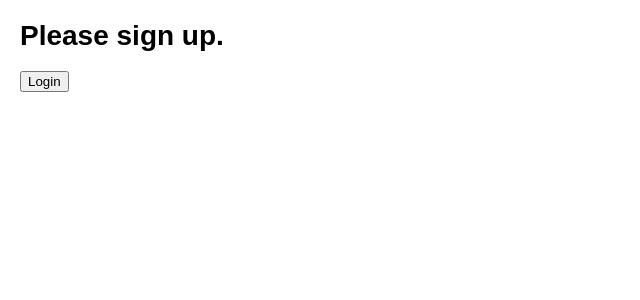
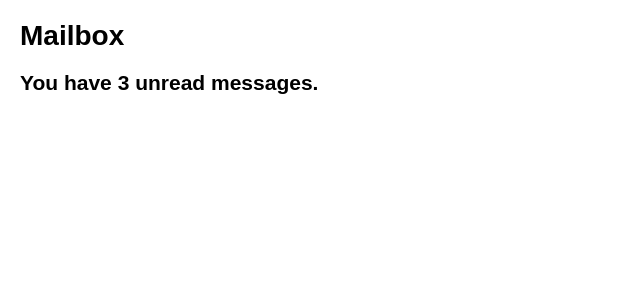
Before and after one commit to Terence625/react-project, a React (Create React App) app: page / in a window 1280 px wide. Shown: the top 300 px of the page, without its empty margins (0-640 px from the left). Built offline with nearby package versions, Linux system fonts and the light colour scheme.

Commit message:
[Wenguang] add Mailbox component in conditional-rendering

```diff
--- /dev/null
+++ b/src/component/conditional-rendering/Mailbox.tsx
@@ -0,0 +1,13 @@
+interface IMailboxProps {
+  unreadMessages: Array<string>;
+}
+
+export default function Mailbox(props: IMailboxProps) {
+  const unreadMessages = props.unreadMessages;
+  return (
+    <div>
+      <h1>Mailbox</h1>
+      {unreadMessages.length > 0 && <h2>You have {unreadMessages.length} unread messages.</h2>}
+    </div>
+  );
+}
--- a/src/index.tsx
+++ b/src/index.tsx
@@ -5,9 +5,14 @@ import App from "./component/state-and-lifecycle/App";
 import Game from "./component/tic-tac-toe-game/Game";
 import Toggle from "./component/handle-events/Toggle";
 import LoginControl from "./component/conditional-rendering/LoginControl";
+import Mailbox from "./component/conditional-rendering/Mailbox";
 // ========================================
 
 // ReactDOM.render(<Game />, document.getElementById("root"));
 // ReactDOM.render(<App />, document.getElementById("root"));
 // ReactDOM.render(<Toggle />, document.getElementById("root"));
-ReactDOM.render(<LoginControl />, document.getElementById("root"));
+// ReactDOM.render(<LoginControl />, document.getElementById("root"));
+ReactDOM.render(
+  <Mailbox unreadMessages={["React", "Re: React", "Re:Re: React"]} />,
+  document.getElementById("root"),
+);
```
